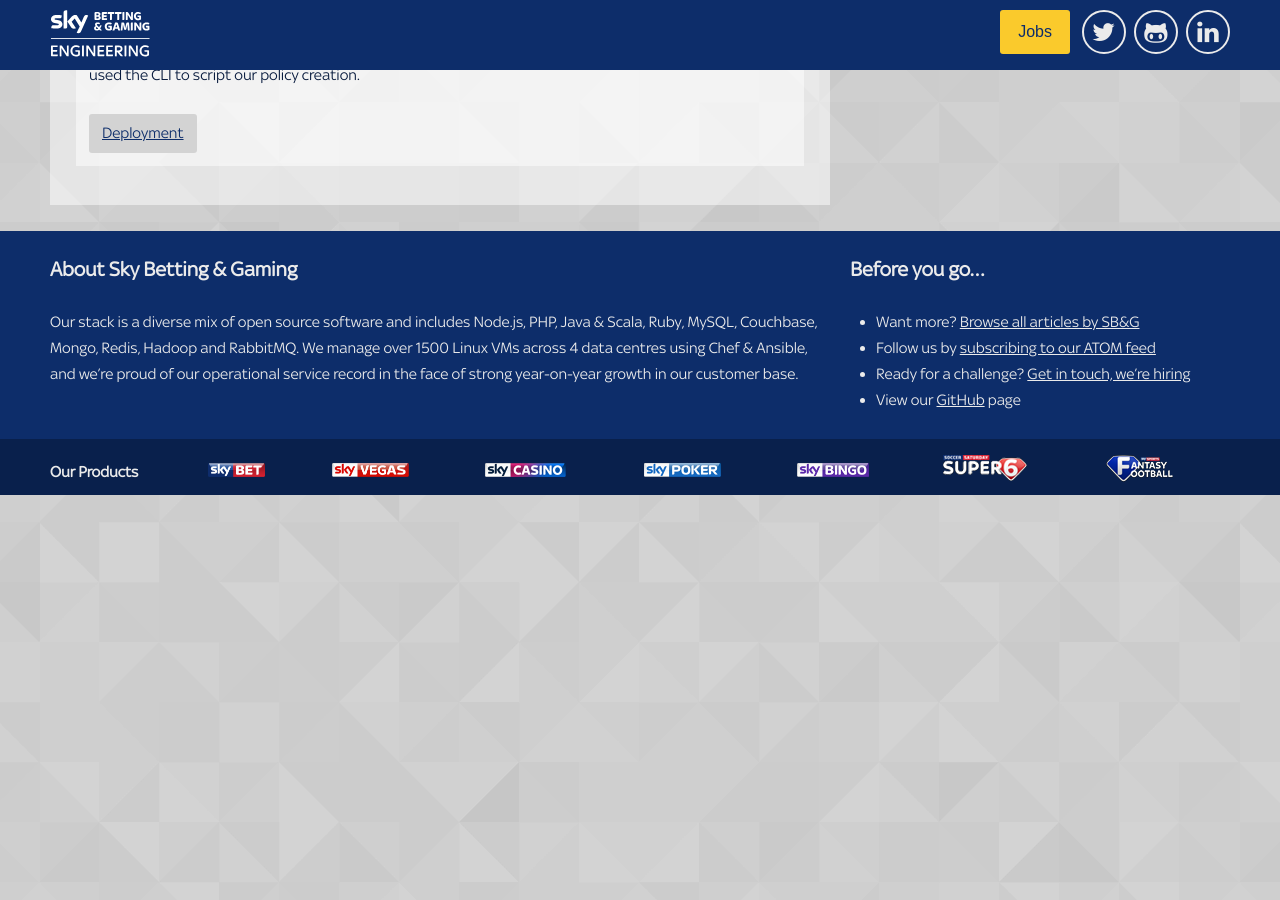
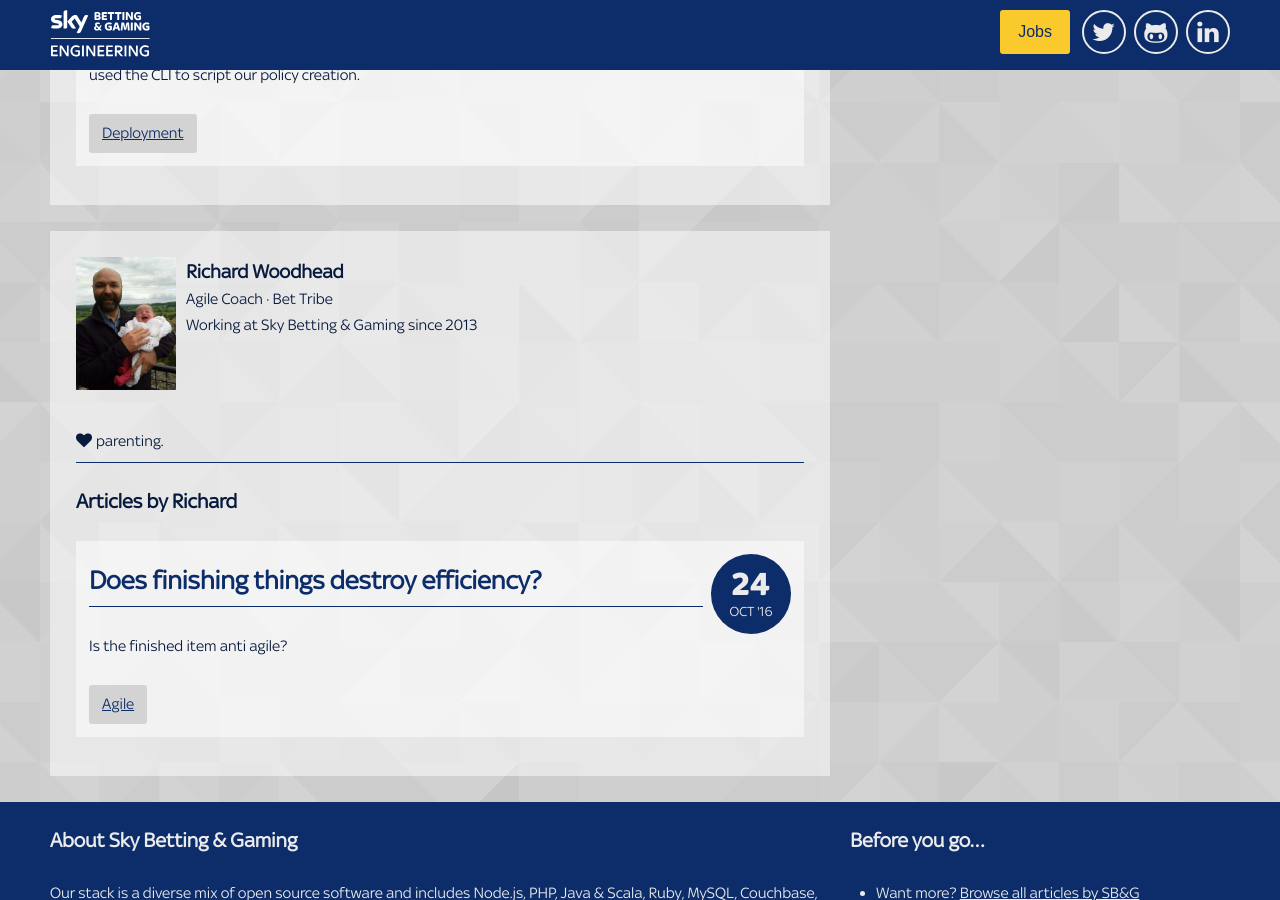
Before and after one commit to skybet/skybet.github.io, a Jekyll site: the page built from authors/index.html, in a window 1280 px wide and 900 px high, scrolled down 20237 px. Built offline with Jekyll 4.4.1, drawn with Linux system fonts in a browser that asks for light colours; nearby versions of some CDN libraries; some web fonts are replaced; comment, search, counter and statistics services are not loaded; before the commit the page ends 20732 px from its top, so only the background shows below that; some of the changed lines change nothing that is shown.

Commit message:
Initial version of agile efficiency post

```diff
--- a/_data/authors.yml
+++ b/_data/authors.yml
@@ -239,3 +239,11 @@
     interests: automation, scripting, virtualisation, linux
     twitter: tpd1001
     github: tpd1001
+
+richard_woodhead:
+    name: Richard Woodhead
+    image: richard_woodhead.jpeg
+    role: Agile Coach
+    interests: parenting
+    tribe: Bet
+    startDate: 09-09-2013
--- /dev/null
+++ b/_posts/2016-24-10-does-finishing-things-destroy-efficiency.md
@@ -0,0 +1,44 @@
+---
+layout:     post
+title:      Does finishing things destroy efficiency?
+author:     richard_woodhead
+date:       2016-10-24 12:00:00
+summary:    Is the finished item anti agile?
+image:      destroy_efficiency.jpeg
+category:   Agile
+tags:
+---
+
+>“I promise nothing complete because any human thing supposed to be complete must for that very reason infallibly be faulty”
+>
+>*Herman Melville – Moby Dick*
+
+I have never published an article before this!
+
+Despite having lots to say, I have until now never shared my thoughts with the world and recently I've begun to ask myself why…
+
+I reasoned that what had historically held me back was a pathological fear that my offering would prove to be incomplete, or lacking a conclusion, ill thought through, biased, contradictory or simply put ‘not finished’.
+
+And then it occurred to me. In a world of MVP, just in time, hack days and short feedback loops is the requirement for a finished item an unnecessarily self-imposed constraint……? Finished implies a defined end, and even if there is a defined end (highly debatable and worthy of a separate discussion) attempting to reach it before involving others is not only arrogant but wildly anti collaborative, anti-lean and anti-agile.
+
+You may be able to relate.
+
+When sending a message to a group I can generally come up with the draft content in minutes, if not seconds. But I spend infinitely longer tying up loose ends and making sure my communication is polished, often at the expense of my original point.
+
+With this in mind I decided to pay closer attention to my own behaviour and was surprised to notice that I was spending 20% of my time on content or a first draft, and 80% of my time adding polish. This also didn’t take into account anything I drafted but didn’t share as I felt the draft was insufficiently complete for general consumption.
+
+So I began to ask the question, does the real world require finished items? Well obviously in some cases such as heart surgery, or the mechanics of aeroplane landing gear deployment, here I accept that a finished product is highly desirable. But in the vast majority of cases no it doesn’t, particularly in the creative knowledge industries such as IT product development.
+
+Successful businesses such as SB&G need people who can communicate ideas and engage the thinking of others, then work collaboratively across specialisms to identify next steps. Nothing in IT product development ever really gets finished. At any given point you are simply looking at the latest iteration!
+
+So why don’t we stop putting ourselves and our colleagues under pressure to finish things, let’s agree now that ‘not to finish anything again’ is morally preferable and economically sensible. I myself will always be happy with timely 90% draft, be it a presentation, demo or product feature pitch, and I’m certain I’m not alone.
+
+Crazy you say! Well let’s consider the potential advantages
+
+* If 80% of our time is spent delivering the unrequired last 10% we will become 5 time more efficient overnight
+* We could communicate more ideas and be more open if we aren’t corseted by our fear of communicating the incomplete, or wrong
+* If the ideas we communicate require input to finish them, we encourage engagement, which will arguably result in better and more rounded solutions
+
+This could be the answer! And will appeal to anyone of us who has stayed late staring at a set of presentation slides adjusting margins and pointlessly re writing content after going word blind.
+
+If the communication of ideas is our aim and liberation from the perfect pitch is something we covert, then let’s have more draft ideas and more to the point, let’s have them now!
```
Also changed, not shown: images/authors/richard_woodhead.jpeg (added), images/destroy_efficiency.jpeg (added).
